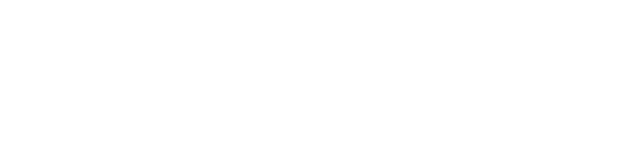
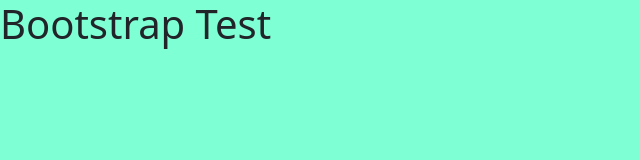
Before and after one commit to JackErnest97/bootstrap-boilerplate, a plain HTML site: page index.html in a window 1280 px wide. Shown: the whole page, without its empty margins (0-640 px from the left). Drawn offline with nearby package versions, Linux system fonts and the light colour scheme.

Commit message:
Added background color and h1

```diff
--- a/css/styles.css
+++ b/css/styles.css
@@ -0,0 +1 @@
+body {background-color: aquamarine;}
--- a/index.html
+++ b/index.html
@@ -10,6 +10,6 @@
      <link rel="stylesheet" href="/css/styles.css">
 </head>
 <body>
-
+    <h1>Bootstrap Test</h1>
 </body>
 </html>
```
